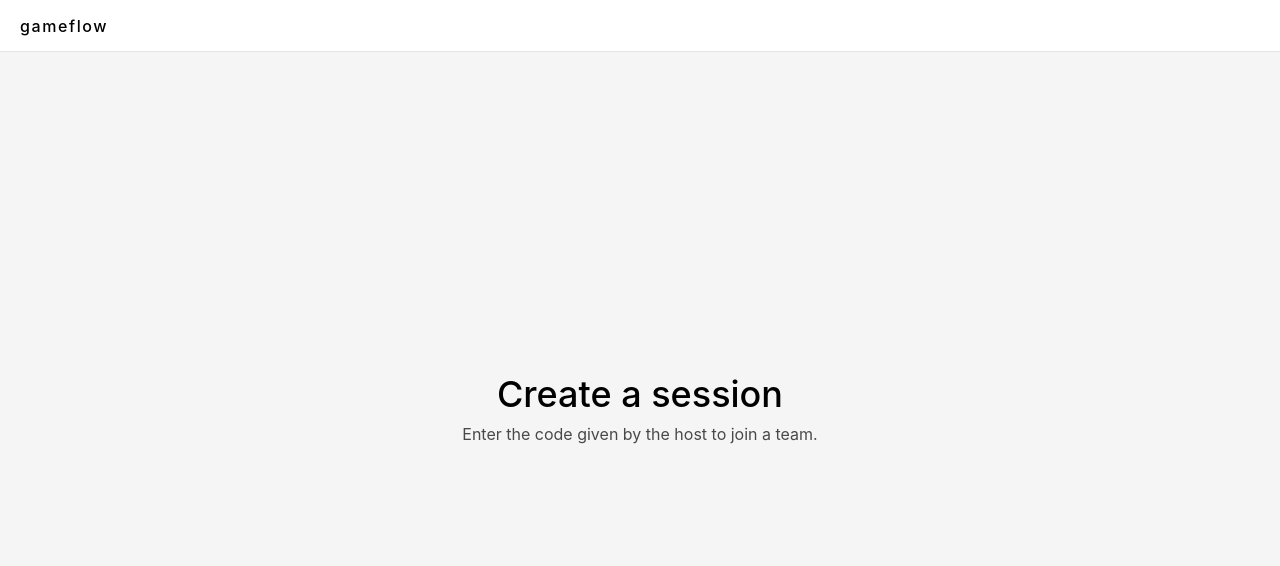
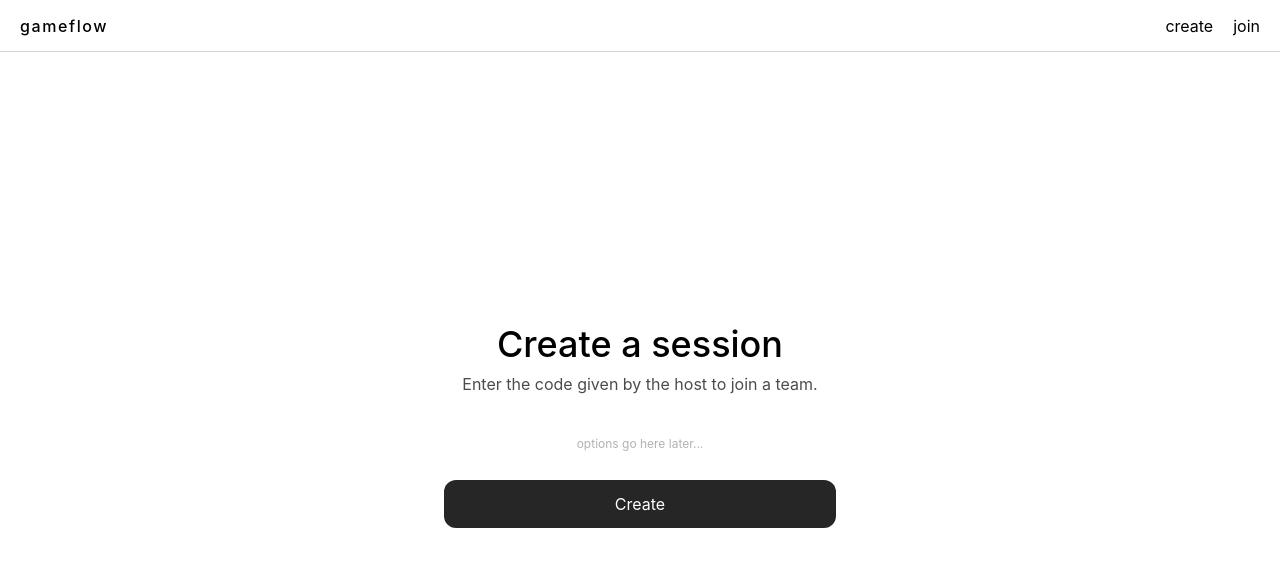
Before and after one commit to khalid3385/gameflow4, a React (Vite) app in the folder RestaurantSim-frontend/: page /create in a window 1280 px wide. Shown: the top 566 px of the page. Built offline with nearby package versions, Linux system fonts and the light colour scheme.

Commit message:
create session page - added SubmitButton component

```diff
--- a/RestaurantSim-frontend/src/comps/pages/CreateSession.tsx
+++ b/RestaurantSim-frontend/src/comps/pages/CreateSession.tsx
@@ -1,6 +1,9 @@
 import { useState } from "react";
 import { useForm, type SubmitHandler } from "react-hook-form";
 import FormCard, { FormHeader } from "../util/FormCard";
+
+import  { ErrorMessage } from "../util/TextInput";
+import { SubmitButton } from "../util/Button";
 
 type CreatedSession = {
   id: number;
@@ -9,13 +12,11 @@ type CreatedSession = {
 };
 
 type FormFields = {
-  code: string;
+  request: string;
 };
 
 const CreateSession = () => {
   const [session, setSession] = useState<CreatedSession | null>(null);
-  const [message, setMessage] = useState("");
-  const [busy, setBusy] = useState(false);
 
   const {
     register,
@@ -24,12 +25,10 @@ const CreateSession = () => {
     formState: { errors, isSubmitting },
   } = useForm<FormFields>();
 
-  const onSubmit: SubmitHandler<FormFields> = async (data) => {};
+  const onSubmit: SubmitHandler<FormFields> = async (data) =>
+    createSession(data);
 
-  async function createSession() {
-    setBusy(true);
-    setMessage("");
-
+  async function createSession(data) {
     try {
       const response = await fetch("/sessions", {
         method: "POST",
@@ -38,54 +37,98 @@ const CreateSession = () => {
         body: JSON.stringify({}),
       });
 
+      // should not be an error,
+      // page should be inaccessible if not logged in
       if (response.status === 401) {
-        setMessage("Log in as a creator first.");
+        setError("request", {
+          type: "custom",
+          message: "Log in as a creator first.",
+        });
         return;
       }
 
       if (!response.ok) {
-        setMessage("Could not create the session.");
+        setError("request", {
+          type: "custom",
+          message: "Could not create the session, try again later.",
+        });
         return;
       }
 
       const created: CreatedSession = await response.json();
       setSession(created);
     } catch {
-      setMessage("Could not reach the server.");
-    } finally {
-      setBusy(false);
+      setError("request", {
+        type: "custom",
+        message: "Could not reach the server, try again later.",
+      });
     }
   }
 
   return (
-    <div className="flex flex-1 items-center justify-center">
+    <div
+      className={`flex flex-1  ${session ? "flex-col mt-12 gap-12" : "items-center justify-center"}`}
+    >
+      {!session ? (
         <FormCard width="w-110">
+          <>
             <FormHeader
               title="Create a session"
               description="Enter the code given by the host to join a team."
               marginBottom="2rem"
             />
+
+            <form
+              className="flex flex-col gap-3"
+              onSubmit={handleSubmit(onSubmit)}
+            >
+              {/*
+
+                add options here
+            */}
+
+              <p className="opacity-30 text-xs text-center">
+                {" "}
+                options go here later...
+              </p>
+              <SubmitButton
+                disabled={isSubmitting}
+                text={isSubmitting ? "Creating..." : "Create"}
+              ></SubmitButton>
+            </form>
+
+            {errors?.request && (
+              <ErrorMessage errorContent={errors?.request?.message} />
+            )}
+          </>
         </FormCard>
+      ) : (
+        <>
+          <div className="text-center flex flex-col justify-center items-center">
+            <p className="text-6xl text-green-500 mb-4">✓</p>
+
+            <h2 className="text-3xl mb-2 font-medium max-w-100">
+              Join at <span className="font-bold">gameflow/join.nl</span> with
+              code:
+            </h2>
+
+            <span className="font-bold text-6xl mt-5 bg-white p-5 px-6 rounded-xl">
+              {session.joinCode}
+            </span>
           </div>
-    //  <section>
-    //    <h2>Create a session</h2>
 
-    //    <button
-    //      type="button"
-    //      disabled={busy}
-    //      onClick={() => void createSession()}
-    //    >
-    //      {busy ? 'Creating…' : 'Create session'}
-    //    </button>
-
-    //    {session && (
-    //      <p>
-    //        Session {session.id} — Join code: <strong>{session.joinCode}</strong>
-    //      </p>
-    //    )}
-
-    //    <p role="status">{message}</p>
-    //  </section>
+          <div className="relative flex items-center justify-center flex-1 rounded-xl border border-neutral-300">
+            <h2 className="text-xl">Waiting for players...</h2>
+            <div className="absolute right-5 top-0">
+              <SubmitButton
+                disabled={isSubmitting}
+                text={isSubmitting ? "Creating..." : "Start"}
+              ></SubmitButton>
+            </div>
+          </div>
+        </>
+      )}
+    </div>
   );
 };
 
--- a/RestaurantSim-frontend/src/comps/pages/JoinSession.tsx
+++ b/RestaurantSim-frontend/src/comps/pages/JoinSession.tsx
@@ -4,6 +4,7 @@ import TextInput from "../util/TextInput";
 import Button from "../util/Button";
 import { useForm, type SubmitHandler } from "react-hook-form";
 import { ErrorMessage } from "../util/TextInput";
+import { SubmitButton } from "../util/Button";
 
 type FormFields = {
   code: string;
@@ -107,14 +108,10 @@ export default function JoinSession() {
                 maxLength={6}
                 // required
               />
-
-              <Button
-                className="bg-neutral-800 hover:bg-neutral-700 text-white h-12 mt-4"
-                type="submit"
+              <SubmitButton
                 disabled={isSubmitting}
-              >
-                {isSubmitting ? "Joining…" : "Join"}
-              </Button>
+                text={isSubmitting ? "Joining…" : "Join"}
+              />
             </form>
             {errors?.request && (
               <ErrorMessage errorContent={errors?.request?.message} />
--- a/RestaurantSim-frontend/src/comps/root/RootLayout.jsx
+++ b/RestaurantSim-frontend/src/comps/root/RootLayout.jsx
@@ -1,9 +1,4 @@
-import {
-  Link,
-  Outlet,
-} from "react-router";
-
-
+import { Link, Outlet } from "react-router";
 
 const RootLayout = () => {
   return (
@@ -13,26 +8,32 @@ const RootLayout = () => {
       {/* <div className="absolute p-6">
         <Link className="w-full h-full" to="/"></Link>
       </div> */}
-      <main className="bg-neutral-100 w-full pt-13 flex">
+      <main className="bg-neutral-100- w-full pt-13 flex">
         <Outlet />
       </main>
     </div>
   );
 };
 
-
-
 const Header = () => {
   return (
-        <header className="h-13 fixed bg-white w-full border-b border-neutral-200">
-            <div className="flex items-center h-full px-5" >
+    <header className="h-13 fixed bg-white w-full border-b border-neutral-300">
+      <div className="flex items-center justify-between h-full px-5">
         <p className="tracking-widest  font-medium">gameflow</p>
+        <div className="flex gap-5">
+          {["create", "join"].map(a =>
+            <>
+
+            <Link to={`/${a}`}>
+              <p>{a}</p>
+            </Link>
+
+            </>
+          )}
+        </div>
       </div>
     </header>
   );
-}
-
-
-
+};
 
 export default RootLayout;
--- a/RestaurantSim-frontend/src/comps/util/Button.jsx
+++ b/RestaurantSim-frontend/src/comps/util/Button.tsx
@@ -16,4 +16,22 @@ const Button = ({ children, shadow = "shadow-sm", ...props }) => {
   );
 };
 
+export const SubmitButton = ({
+  disabled,
+  text,
+}: {
+  disabled: boolean;
+  text: string;
+}) => {
+  return (
+    <Button
+      className="bg-neutral-800 hover:bg-neutral-700 text-white h-12 mt-4"
+      type="submit"
+      disabled={disabled}
+    >
+      {text}
+    </Button>
+  );
+};
+
 export default Button;
--- a/RestaurantSim-frontend/src/comps/util/TextInput.tsx
+++ b/RestaurantSim-frontend/src/comps/util/TextInput.tsx
@@ -2,10 +2,11 @@ type FormCard = {
   labelContent: string;
   errorContent: string;
   className?: string;
+  placeHolder?: string;
 
 };
 
-const TextInput = ({ labelContent, errorContent, className, ...rest }: FormCard) => {
+const TextInput = ({ labelContent, errorContent, className,  ...rest }: FormCard) => {
   let final_class =
     (className || " ") +
     ` h-10 border border-1 border-neutral-300
```
Lines whose indentation alone changed are shown as unchanged.
